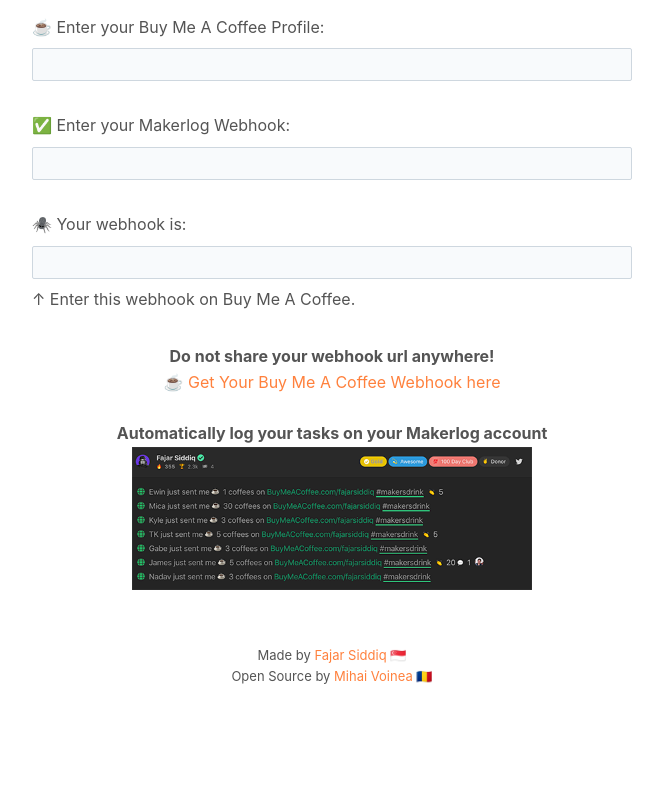
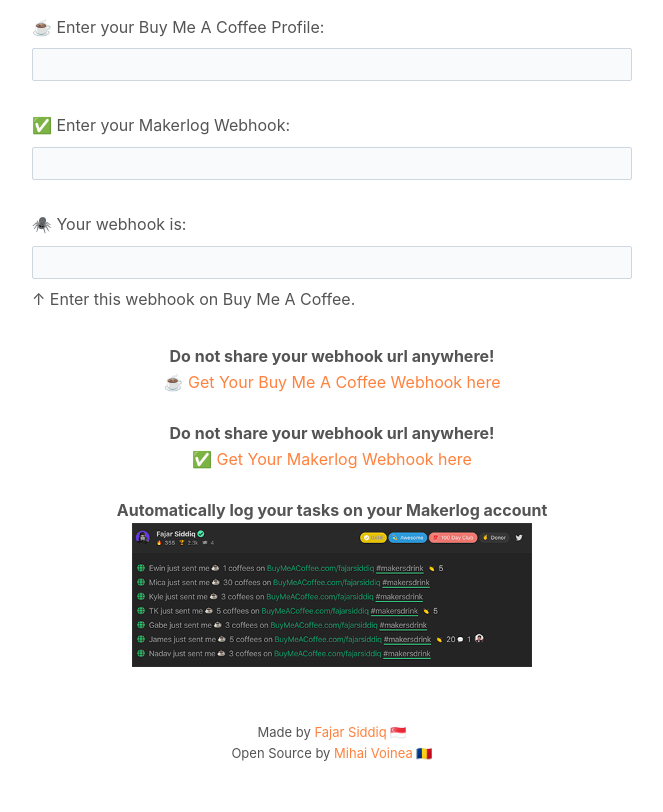
Before and after one commit to fajarsiddiqfs/buymeacoffee, a website: page index.html in a window 1280 px wide. Shown: the part 481-1293 px from the top of the page, without its empty margins (308-971 px from the left). Before the commit the page ends 1216 px from the top, so only its background shows below. Drawn offline with Linux system fonts and the light colour scheme.

Commit message:
Update index.html

```diff
--- a/index.html
+++ b/index.html
@@ -43,6 +43,10 @@
     <a href="https://www.buymeacoffee.com/webhook">☕ Get Your Buy Me A Coffee Webhook here</a>
     </br>
     </br>
+    <strong>Do not share your webhook url anywhere!</strong><br/>
+    <a href="https://getmakerlog.com/apps/webhooks">✅ Get Your Makerlog Webhook here</a>
+    </br>
+    </br>
     <strong>Automatically log your tasks on your Makerlog account</strong><br/>
 <img src="assets/makerlogfajar.png" alt="Buy Me A Coffee" class="responsive"></a>
 </center>
```
